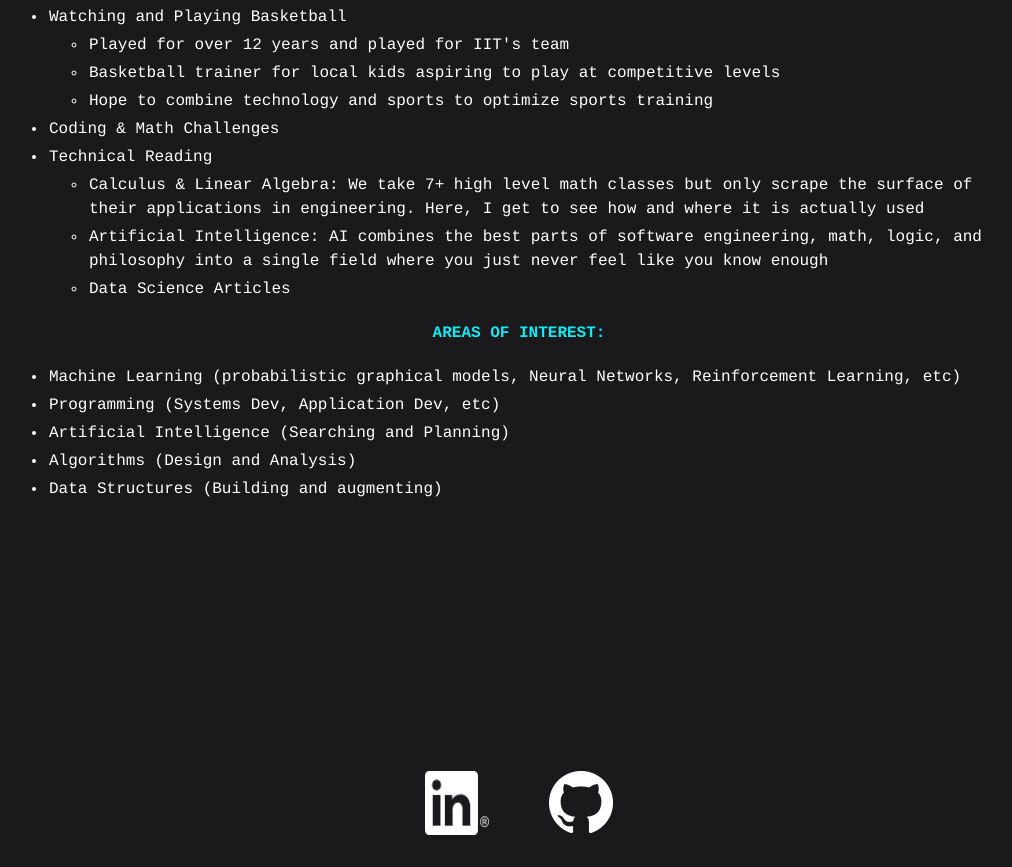
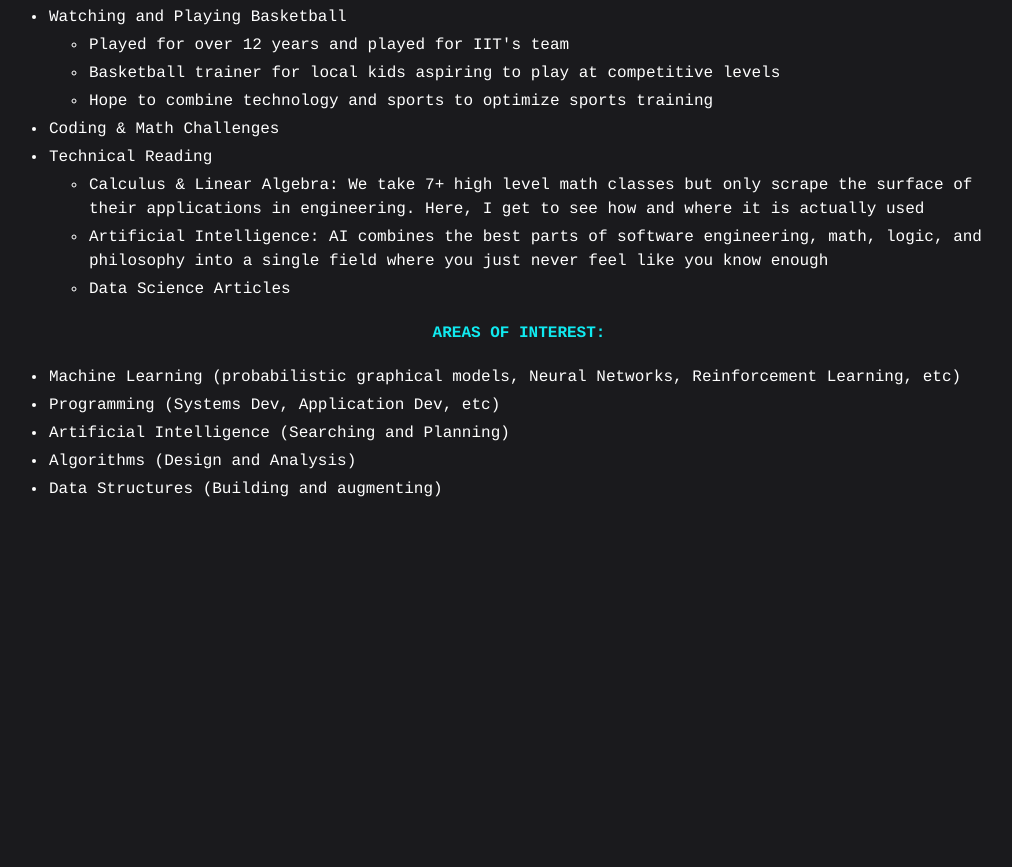
Before and after one commit to msuthar5/website, a plain HTML site: page web/about.html in a window 1280 px wide. Shown: the part 1766-2633 px from the top of the page, without its empty margins (121-1133 px from the left). After the commit the page ends 2505 px from the top, so only its background shows below. Drawn offline with nearby package versions, Linux system fonts and the light colour scheme.

Commit message:
removed links to linkedin and github need to fix it

```diff
--- a/web/about.html
+++ b/web/about.html
@@ -80,10 +80,10 @@
 <script src="https://cdnjs.cloudflare.com/ajax/libs/popper.js/1.12.9/umd/popper.min.js" integrity="sha384-ApNbgh9B+Y1QKtv3Rn7W3mgPxhU9K/ScQsAP7hUibX39j7fakFPskvXusvfa0b4Q" crossorigin="anonymous"></script>
 <script src="https://maxcdn.bootstrapcdn.com/bootstrap/4.0.0/js/bootstrap.min.js" integrity="sha384-JZR6Spejh4U02d8jOt6vLEHfe/JQGiRRSQQxSfFWpi1MquVdAyjUar5+76PVCmYl" crossorigin="anonymous"></script>
 <footer id="footer">
-  <div class="holder">
+  <!-- <div class="holder">
     <input class="holder-child" type="image" src="img/link.png" onclick="window.location='https://www.linkedin.com/in/manish-suthar-80b91b100/'" alt="Submit">
     <input type="image" src="img/github.png" onclick="window.location='https://github.com/msuthar5'" alt="Submit">
-  </div>
+  </div> -->
 </footer>
 </body>
 </html>
--- a/web/css/styles.css
+++ b/web/css/styles.css
@@ -145,9 +145,9 @@ li {
 	color: red;
 }
 
-footer {
+/*footer {
   padding: 2em;
-}
+}*/
 
 
 /*
```
Also changed, not shown: web/index.html (+2 -2 lines), web/projects.html (+2 -2 lines), web/resume.html (+2 -2 lines).
